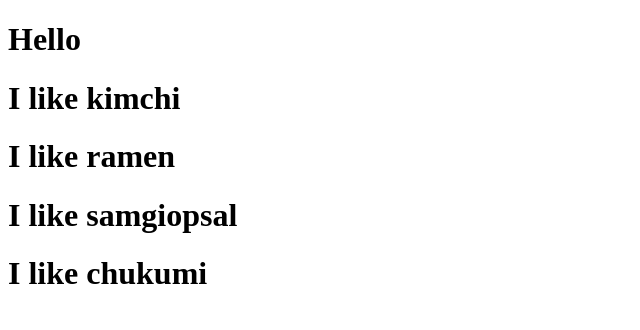
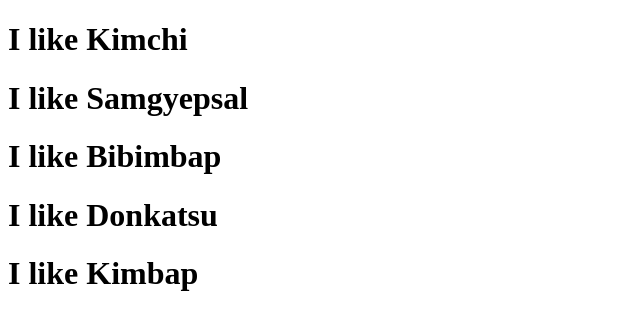
Before and after one commit to jheloper/movie-app-2020, a React (Create React App) app: page / in a window 1280 px wide. Shown: the top 330 px of the page, without its empty margins (0-640 px from the left). Built offline with nearby package versions, Linux system fonts and the light colour scheme.

Commit message:
임의의 음식 데이터 배열에 map 함수를 적용하여 컴포넌트 생성하는 코드 추가

```diff
--- a/src/App.js
+++ b/src/App.js
@@ -1,18 +1,44 @@
 import React from "react";
 
 function Food(props) {
-    let { fav } = props;
-    return <h1>I like { fav }</h1>;
+    let { name } = props;
+    return <h1>I like {name}</h1>;
 }
+
+const foodILike = [
+    {
+        name: "Kimchi",
+        image:
+            "http://aeriskitchen.com/wp-content/uploads/2008/09/kimchi_bokkeumbap_02-.jpg",
+    },
+    {
+        name: "Samgyepsal",
+        image:
+            "https://image.chosun.com/sitedata/image/201902/24/2019022401106_0.jpg",
+    },
+    {
+        name: "Bibimbap",
+        image:
+            "https://img.etoday.co.kr/pto_db/2019/07/600/20190726153503_1350707_1200_876.jpg",
+    },
+    {
+        name: "Donkatsu",
+        image:
+            "https://m.yum-yumfood.com/web/product/big/201607/29_shop1_382074.jpg",
+    },
+    {
+        name: "Kimbap",
+        image:
+            "https://homecuisine.co.kr/files/attach/images/140/001/083/558d170258752df2dd76bef00861497f.JPG",
+    },
+];
 
 function App() {
     return (
         <div>
-            <h1>Hello</h1>
-            <Food fav="kimchi"></Food>
-            <Food fav="ramen"></Food>
-            <Food fav="samgiopsal"></Food>
-            <Food fav="chukumi"></Food>
+            {foodILike.map((dish) => (
+                <Food name={dish.name}></Food>
+            ))}
         </div>
     );
 }
```
